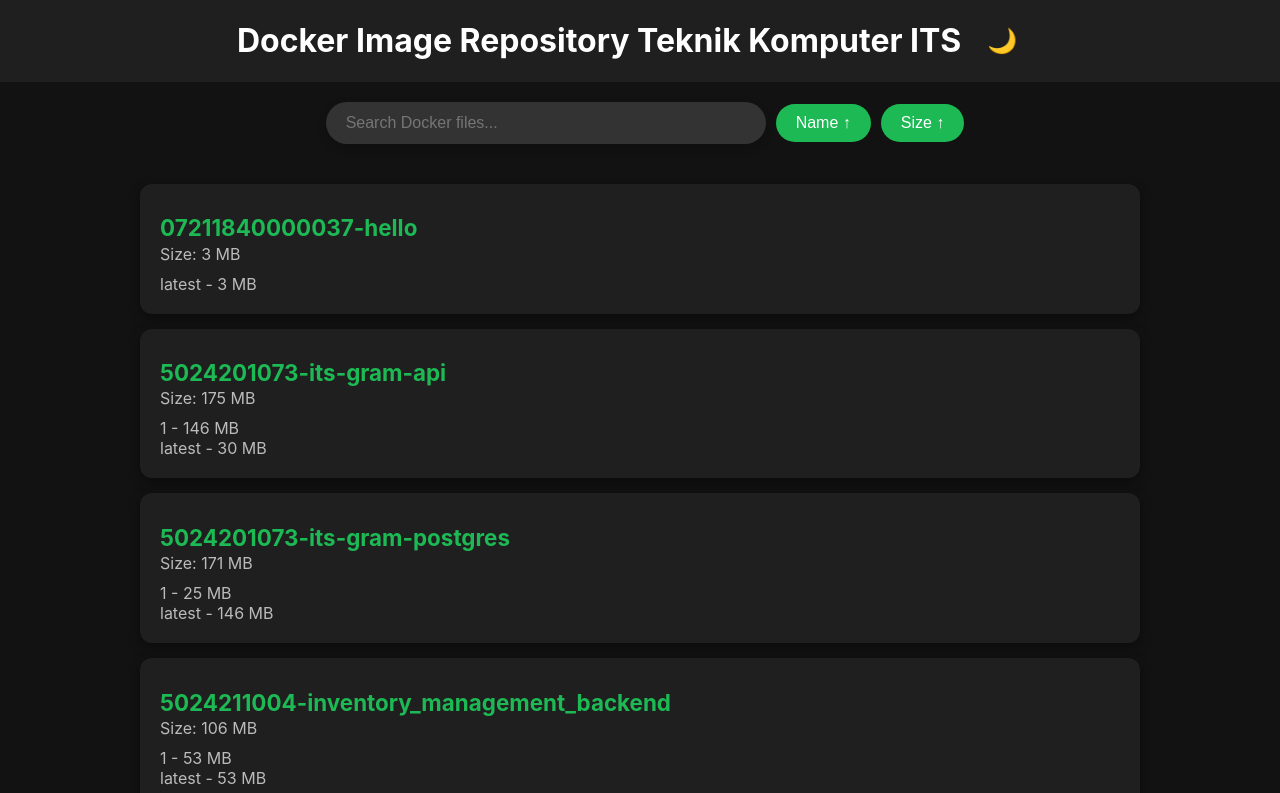
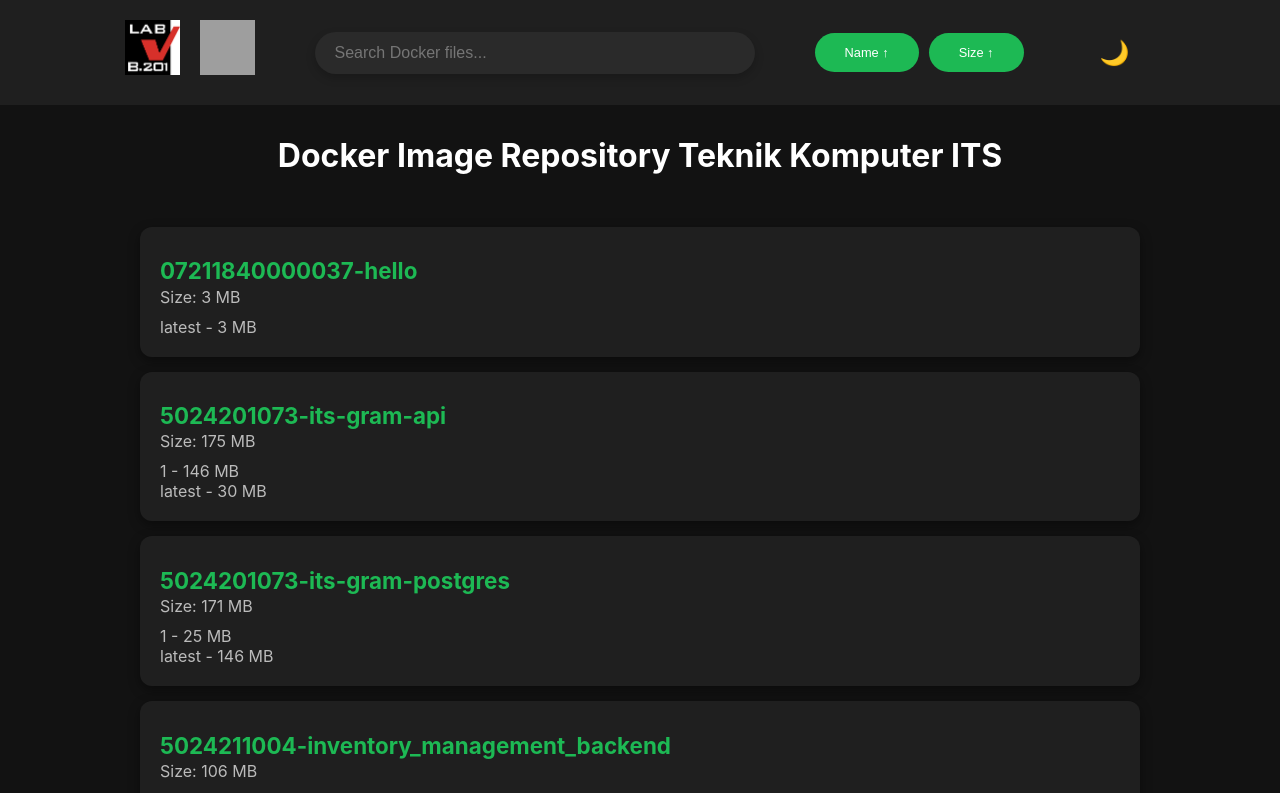
Before and after one commit to henhunhan/web-B201, a React (Create React App) app: page / in a window 1280 px wide. Shown: the top 793 px of the page. Built offline with nearby package versions, Linux system fonts and the light colour scheme; data requests are answered from the project's data file; grey boxes are pictures that could not be loaded.

Commit message:
update UI

```diff
--- a/src/App.css
+++ b/src/App.css
@@ -3,15 +3,18 @@
 .app-container {
   display: flex;
   flex-direction: column;
-  min-height: 100vh; /* Ensures footer stays at the bottom */
+  min-height: 100vh; /*Ensures footer stays at the bottom*/
 }
 
 .app-header {
   background-color: #1f1f1f;
   display: flex;
   justify-content: center;
+  align-items: center;
   color: white;
+  gap: 50px;
 }
+
 
 .search-filter-container {
   display: flex;
@@ -54,12 +57,10 @@
   background-color: #ffffff;
 }
 
-.dark .search-filter-container input {
-  background-color: #333;
+.dark .search-filter-container{
   color: white;
 }
 
-.light .search-filter-container input {
-  background-color: #f0f0f0;
+.light .search-filter-container{
   color: black;
 }
--- a/src/App.js
+++ b/src/App.js
@@ -4,8 +4,9 @@
 import DockerList from './components/DockerList';
 import SearchBar from './components/SearchBar';
 import FilterButtons from './components/FilterButtons';
-import Footer from './components/Footer';
+import Footer from './components/Logo';
 import './App.css';
+
 
 const App = () => {
   const [dockerFiles, setDockerFiles] = useState([]);
@@ -66,15 +67,17 @@
   return (
     <div className={`app-container ${isDarkMode ? 'dark' : 'light'}`}>
       <header className="app-header">
-        <h1>Docker Image Repository Teknik Komputer ITS</h1>
-        <button className="theme-toggle" onClick={handleThemeToggle}>
+          <Footer />
+          <SearchBar value={searchTerm} onChange={handleSearchChange} />
+          <FilterButtons onSortChange={handleSortChange} isAscending={isAscending} />
+        <div className='filter-button'>
+          <button className="theme-toggle" onClick={handleThemeToggle}>
           {isDarkMode ? '🌙' : '☀️'}
         </button>
-
+        </div>
       </header>
       <div className="search-filter-container">
-          <SearchBar value={searchTerm} onChange={handleSearchChange} />
-          <FilterButtons onSortChange={handleSortChange} isAscending={isAscending} />
+          <h1>Docker Image Repository Teknik Komputer ITS</h1>
         </div>
       <main className="main-content">
         {loading ? (
@@ -83,7 +86,6 @@
           <DockerList files={filteredFiles} />
         )}
       </main>
-      <Footer />
     </div>
   );
 };
--- a/src/components/FilterButtons.css
+++ b/src/components/FilterButtons.css
@@ -7,10 +7,10 @@
 
   .filter-buttons button {
     border-radius: 50px;
-    padding: 10px 20px;
+    padding: 12px 30px;
     background-color: #007aff;
     color: white;
-    font-size: 1rem;
+    font-size: 0.8rem;
     border: none;
     cursor: pointer;
     transition: background-color 0.3s ease;
--- a/src/components/Footer.css
+++ b/src/components/Logo.css
@@ -17,8 +17,8 @@
   }
 
   .footer img {
-    width: 50px;
-    height: 50px;
+    width: 55px;
+    height: 55px;
   }
 
   .footer p {
--- a/src/components/Footer.js
+++ b/src/components/Logo.js
@@ -1,9 +1,9 @@
 // src/components/Footer.js
 import React from 'react';
-import './Footer.css';
+import './Logo.css';
 import b201 from './assets/b201.png';
 import ce from './assets/ce.png';
-import its from './assets/its.png';
+
 
 const Footer = () => {
   return (
@@ -11,10 +11,8 @@
       <div className="logos">
         <img src={b201} alt="Lab B201" />
         <img src={ce} alt="Computer Engineering" />
-        <img src={its} alt="ITS" />
       </div>
-      <p>Contact : b201crew@gmail.com</p>
-      <p>Computer Engineering ITS : Docker Images Hub</p>
+
     </footer>
   );
 };
```
